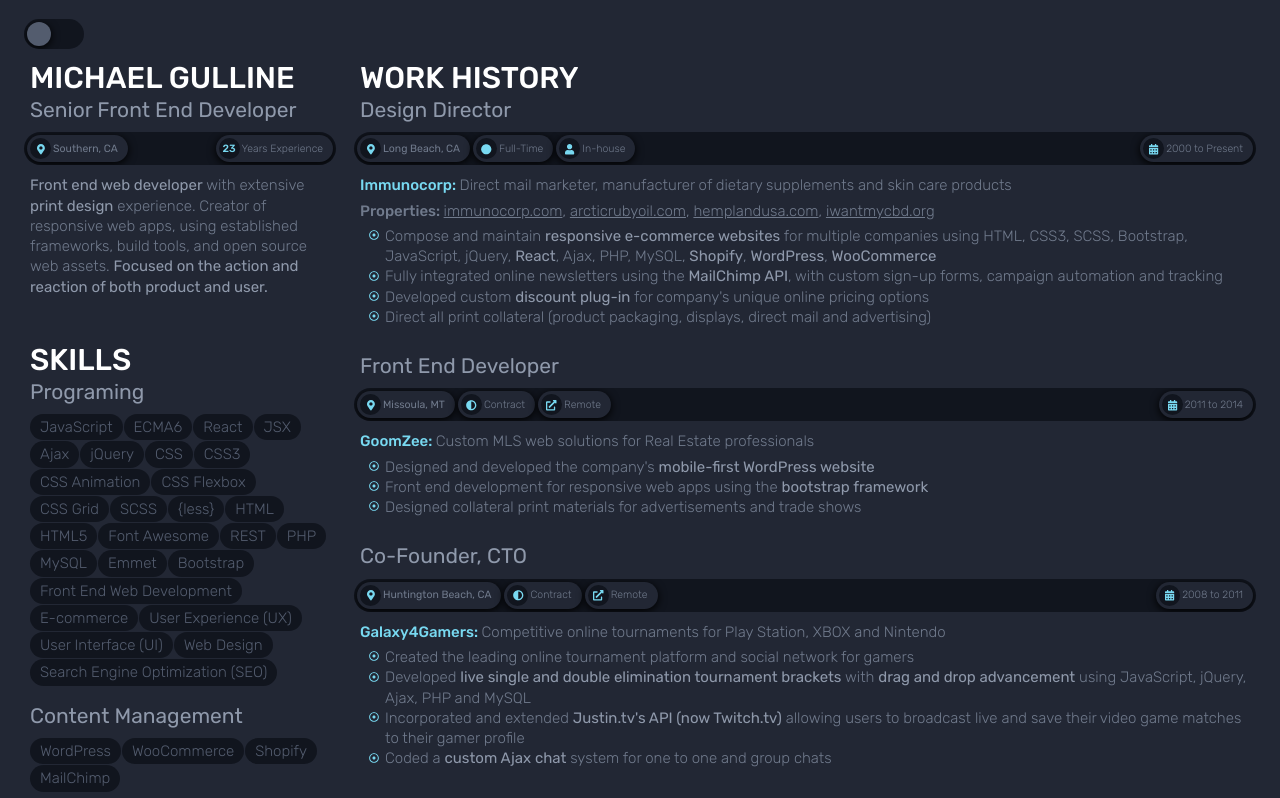
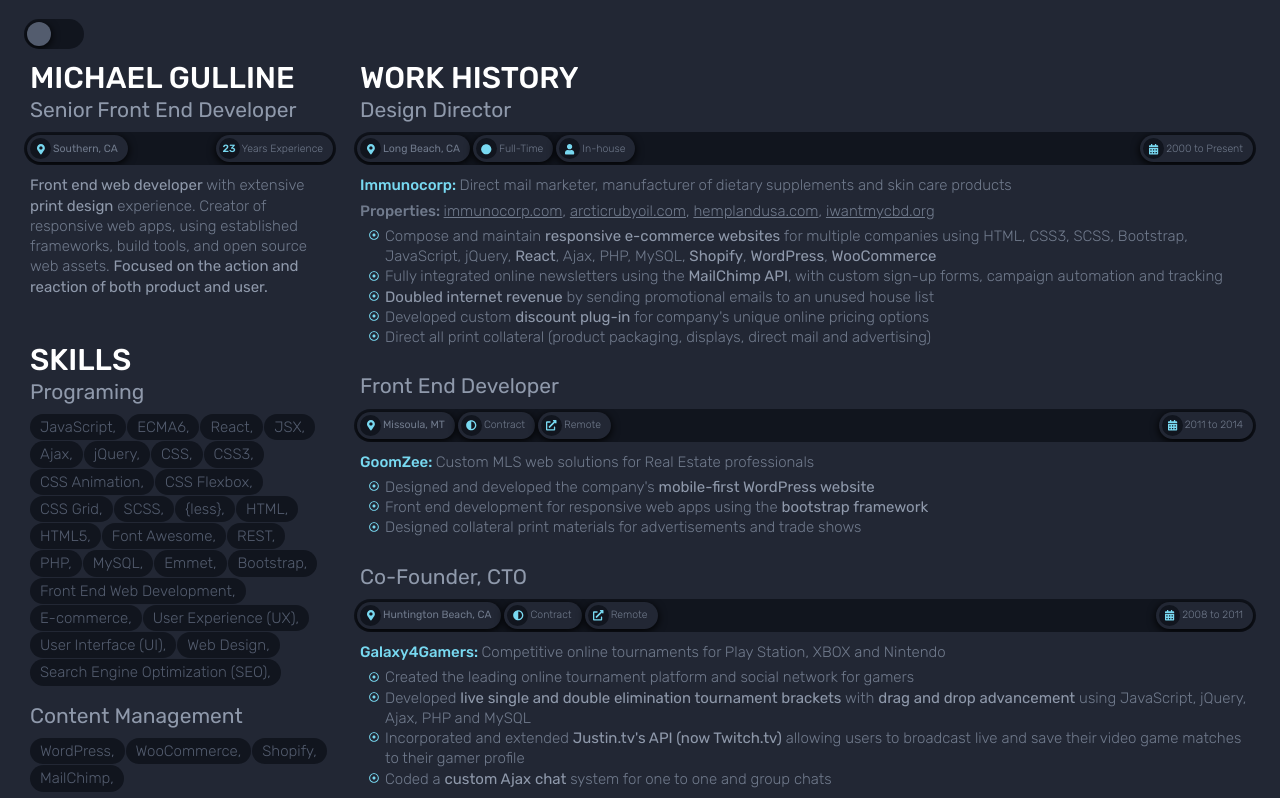
Before and after one commit to mikegulline/resume, a React (Create React App) app: page / in a window 1280 px wide. Shown: the top 798 px of the page. Built offline with nearby package versions, Linux system fonts and the light colour scheme.

Commit message:
updated info

```diff
--- a/src/common/skills.jsx
+++ b/src/common/skills.jsx
@@ -11,7 +11,7 @@
 
           <ul className="skills">
             {s[1].map((i) => (
-              <li>{i}</li>
+              <li>{i}, </li>
             ))}
           </ul>
         </article>
--- a/src/data/data.js
+++ b/src/data/data.js
@@ -94,6 +94,7 @@
         notes: [
           "Compose and maintain <b>responsive e-commerce websites</b> for multiple companies using HTML, CSS3, SCSS, Bootstrap, JavaScript, jQuery, <b>React</b>, Ajax, PHP, MySQL, <b>Shopify</b>, <b>WordPress</b>, <b>WooCommerce</b>",
           "Fully integrated online newsletters using the <b>MailChimp API</b>, with custom sign-up forms, campaign automation and tracking",
+          "<b>Doubled internet revenue</b> by sending promotional emails to an unused house list",
           "Developed custom <b>discount plug-in</b> for company's unique online pricing options",
           "Direct all print collateral (product packaging, displays, direct mail and advertising)"
         ],
```
Also changed, not shown: 1 other file (tests, documents, lock files or other folders).
